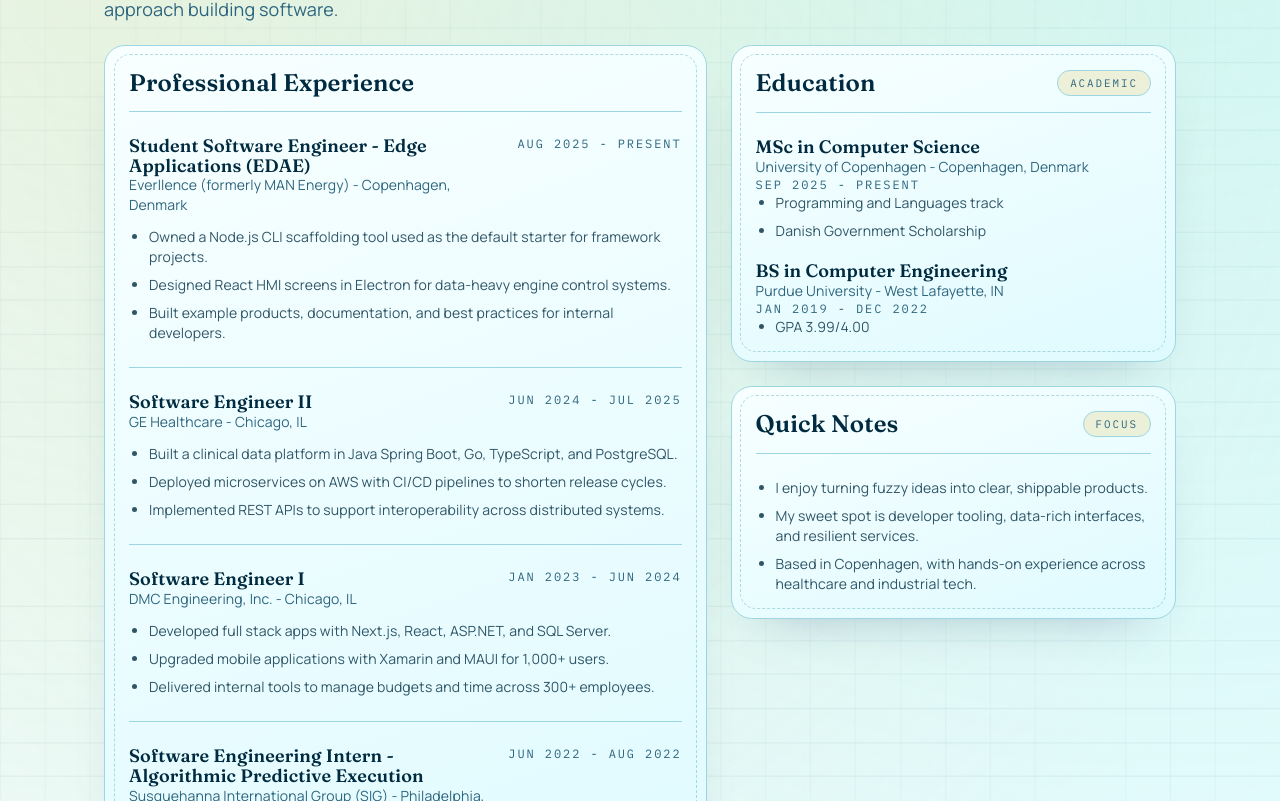
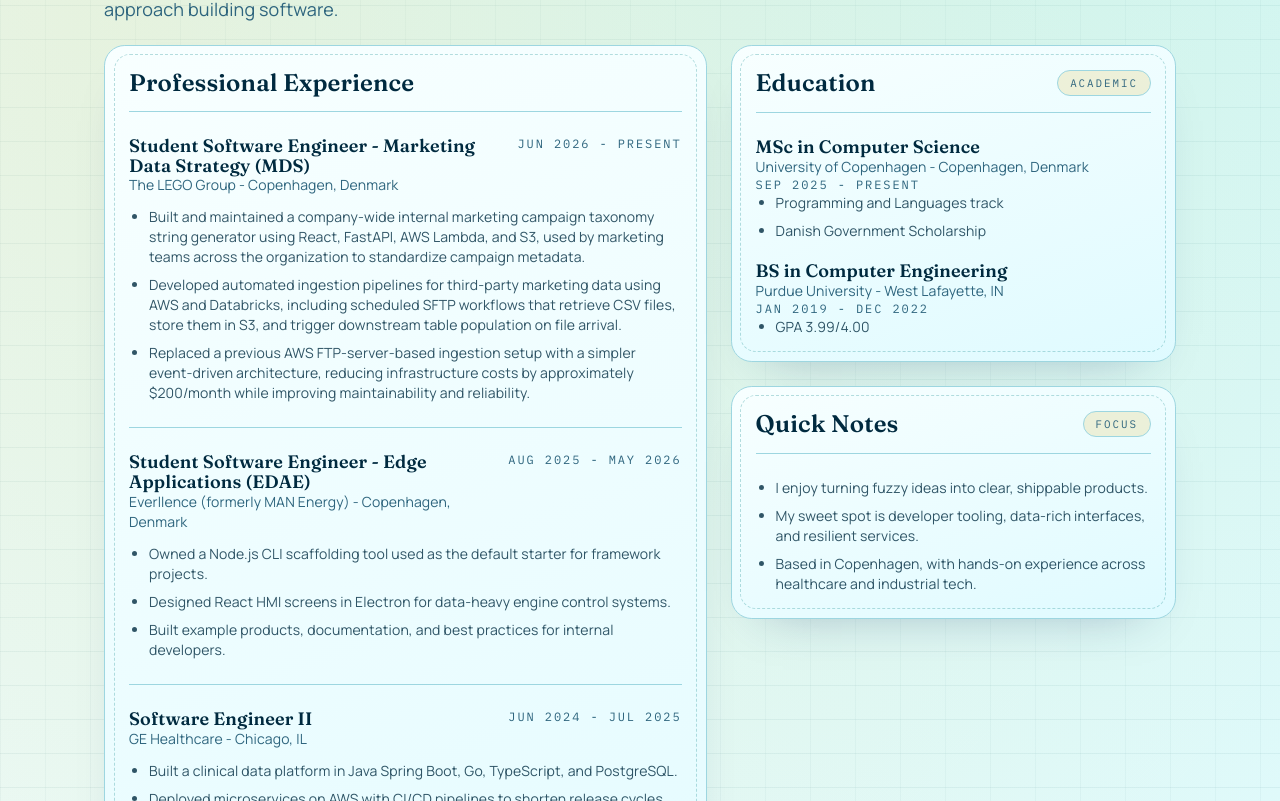
Before and after one commit to armadi1809/portfolio, a React (Vite) app: page / in a window 1280 px wide. Shown: the part 919-1720 px from the top of the page. Built offline with nearby package versions, Linux system fonts and the light colour scheme; a web font is replaced by a local one.

Commit message:
added newest work experience to portfolio

```diff
--- a/src/components/casefile.tsx
+++ b/src/components/casefile.tsx
@@ -1,9 +1,20 @@
 const experience = [
+  {
+    role: "Student Software Engineer - Marketing Data Strategy (MDS)",
+    company: "The LEGO Group",
+    location: "Copenhagen, Denmark",
+    period: "Jun 2026 - Present",
+    highlights: [
+      "Built and maintained a company-wide internal marketing campaign taxonomy string generator using React, FastAPI, AWS Lambda, and S3, used by marketing teams across the organization to standardize campaign metadata.",
+      "Developed automated ingestion pipelines for third-party marketing data using AWS and Databricks, including scheduled SFTP workflows that retrieve CSV files, store them in S3, and trigger downstream table population on file arrival.",
+      "Replaced a previous AWS FTP-server-based ingestion setup with a simpler event-driven architecture, reducing infrastructure costs by approximately $200/month while improving maintainability and reliability.",
+    ],
+  },
   {
     role: "Student Software Engineer - Edge Applications (EDAE)",
     company: "Everllence (formerly MAN Energy)",
     location: "Copenhagen, Denmark",
-    period: "Aug 2025 - Present",
+    period: "Aug 2025 - May 2026",
     highlights: [
       "Owned a Node.js CLI scaffolding tool used as the default starter for framework projects.",
       "Designed React HMI screens in Electron for data-heavy engine control systems.",
```
